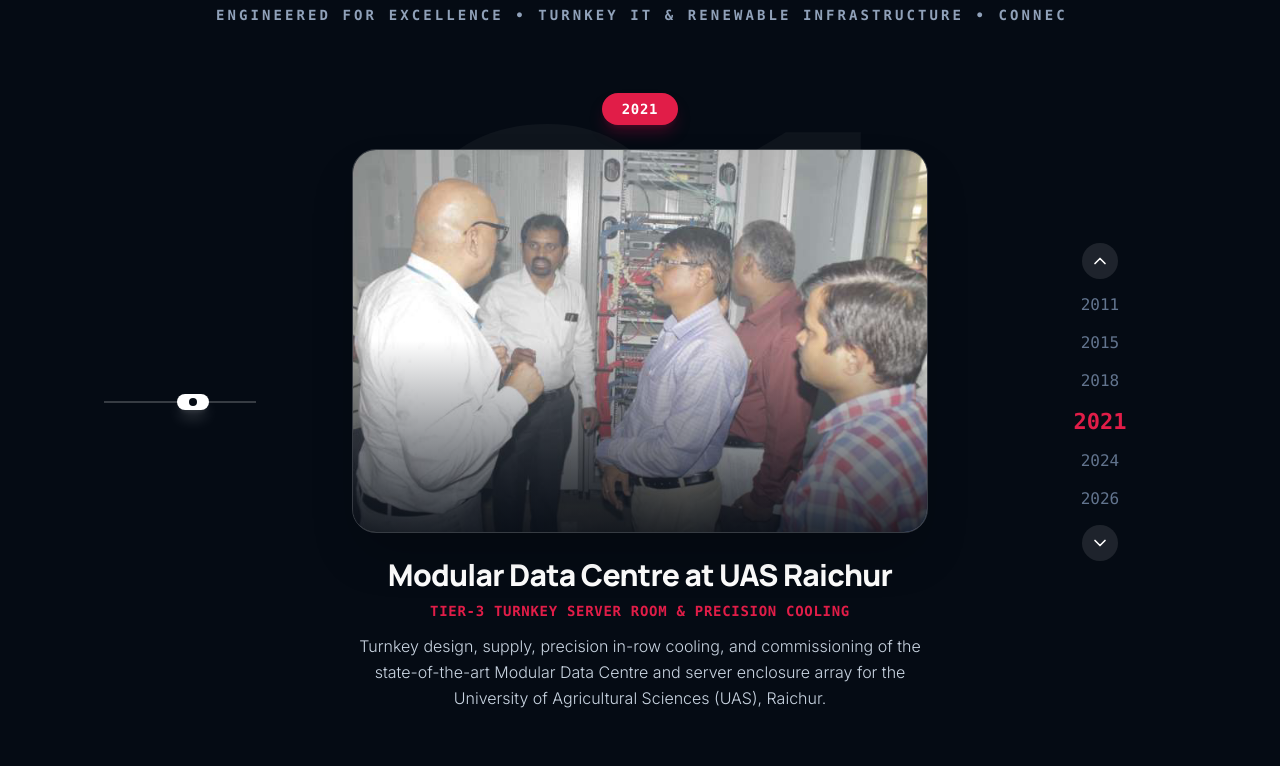
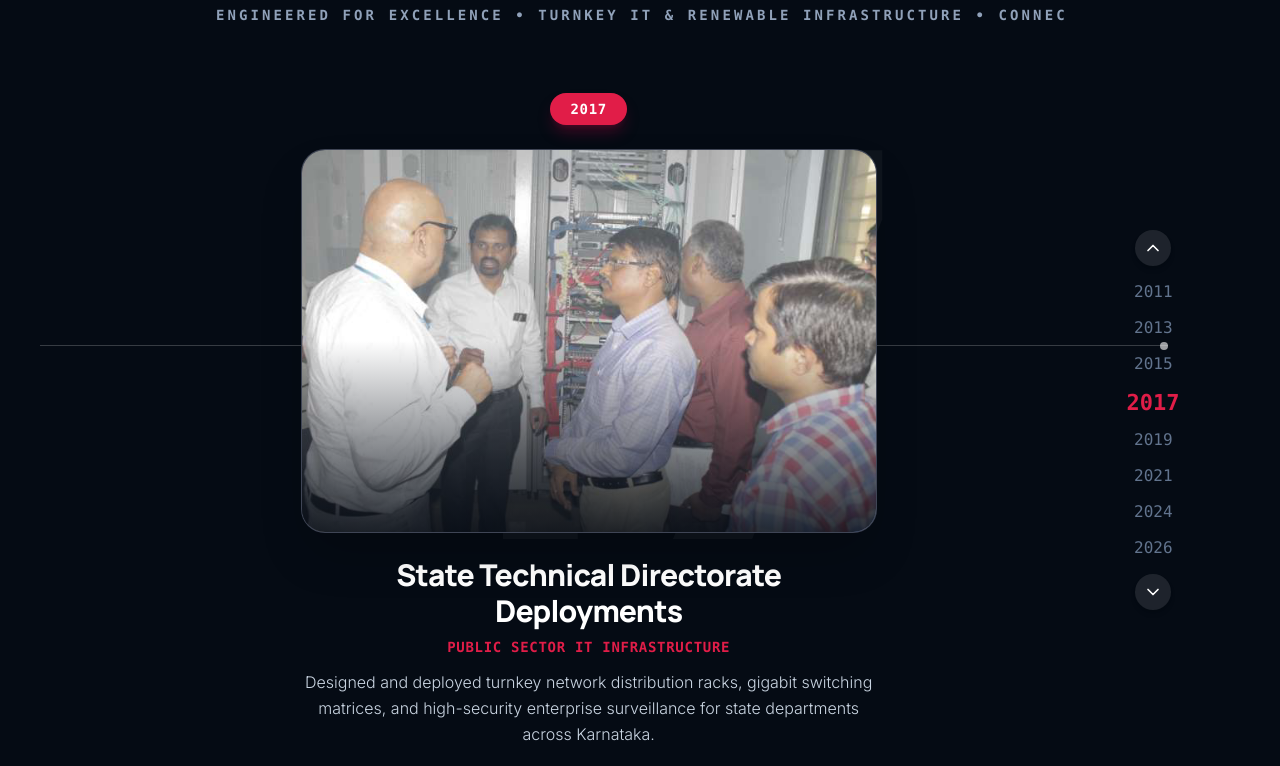
Before and after one commit to ragul-genz/bengalore.pvt, a Next.js app: page /about in a window 1280 px wide. Shown: the part 1034-1800 px from the top of the page. Built offline with nearby package versions, Linux system fonts and the light colour scheme.

Commit message:
feat(about): implement continuous horizontal timeline scrubber and 8-milestone vertical selector matching reference video 3

```diff
--- a/src/app/about/AboutClient.tsx
+++ b/src/app/about/AboutClient.tsx
@@ -38,6 +38,16 @@ const JOURNEY_MILESTONES: Milestone[] = [
     badge: "FOUNDATION",
   },
   {
+    year: "2013",
+    shortYear: "13",
+    title: "Enterprise Computing & OEM Alliances",
+    subtitle: "Direct Tier-1 Partnerships",
+    description:
+      "Established strategic supply agreements with global OEM leaders (HP, Cisco, Dell, Schneider Electric) for institutional servers, active switches, and commercial workstations.",
+    image: "/projects/project-color-patching-dressing.png",
+    badge: "OEM EXPANSION",
+  },
+  {
     year: "2015",
     shortYear: "15",
     title: "Structured Cabling & Network Operations",
@@ -48,8 +58,18 @@ const JOURNEY_MILESTONES: Milestone[] = [
     badge: "ENTERPRISE NETWORKING",
   },
   {
-    year: "2018",
-    shortYear: "18",
+    year: "2017",
+    shortYear: "17",
+    title: "State Technical Directorate Deployments",
+    subtitle: "Public Sector IT Infrastructure",
+    description:
+      "Designed and deployed turnkey network distribution racks, gigabit switching matrices, and high-security enterprise surveillance for state departments across Karnataka.",
+    image: "/projects/project-modular-datacenter.png",
+    badge: "PUBLIC SECTOR GRADE",
+  },
+  {
+    year: "2019",
+    shortYear: "19",
     title: "10Gbps Inter-Campus Optical Fiber Ring",
     subtitle: "Flagship 14-Building Backbone at SJBIT",
     description:
@@ -286,25 +306,32 @@ export function AboutClient() {
         </div>
 
         {/* Interactive Timeline Center Stage */}
-        <div className="max-w-6xl mx-auto px-6 sm:px-10 pt-12 sm:pt-16 relative z-20">
-          <div className="relative grid grid-cols-1 lg:grid-cols-12 gap-8 items-center">
-            {/* Left Horizontal Scrubber Line (Desktop) */}
-            <div className="hidden lg:block lg:col-span-2">
-              <div className="relative w-full h-[2px] bg-white/20 flex items-center">
+        <div className="max-w-7xl mx-auto px-6 sm:px-10 pt-12 sm:pt-16 relative z-20">
+          {/* Continuous Horizontal Scrubber Line Across Viewport (Exact Match to Frames 00:04 & 00:08) */}
+          <div className="hidden sm:block absolute top-[44%] left-10 right-28 pointer-events-none z-10">
+            <div className="relative w-full h-[1px] bg-white/20">
+              {/* Slider Pill Thumb */}
               <motion.div
                 animate={{
-                    left: `${(activeMilestoneIndex / (JOURNEY_MILESTONES.length - 1)) * 80}%`,
+                  left: `${(activeMilestoneIndex / (JOURNEY_MILESTONES.length - 1)) * 92}%`,
                 }}
-                  transition={{ duration: 0.45, ease: CINEMATIC_EASE }}
-                  className="absolute w-8 h-4 rounded-full bg-white flex items-center justify-center shadow-lg shadow-white/20"
+                transition={{ duration: 0.5, ease: CINEMATIC_EASE }}
+                className="absolute top-1/2 -translate-y-1/2 w-10 h-6 rounded-full bg-white flex items-center justify-center shadow-2xl pointer-events-auto cursor-pointer border border-slate-300 select-none"
+                title={`Year ${activeMilestone.year}`}
               >
-                  <span className="w-2 h-2 rounded-full bg-[#050B14]" />
+                <span className="w-2.5 h-2.5 rounded-full bg-black" />
               </motion.div>
+              {/* Right End Dot */}
+              <span className="absolute right-0 top-1/2 -translate-y-1/2 w-2 h-2 rounded-full bg-white/60" />
             </div>
           </div>
 
+          <div className="relative grid grid-cols-1 lg:grid-cols-12 gap-8 items-center">
+            {/* Left Spacer for Timeline Scrubber balance */}
+            <div className="hidden lg:block lg:col-span-1" />
+
             {/* Center Stage: Photo Card + Details */}
-            <div className="lg:col-span-8 flex flex-col items-center text-center space-y-6">
+            <div className="lg:col-span-9 flex flex-col items-center text-center space-y-6 relative z-20">
               {/* Year Pill Badge */}
               <AnimatePresence mode="wait">
                 <motion.div
@@ -320,7 +347,7 @@ export function AboutClient() {
               </AnimatePresence>
 
               {/* Curved Photo Card */}
-              <div className="relative w-full max-w-xl h-64 sm:h-80 md:h-96 rounded-3xl overflow-hidden shadow-2xl border border-white/20">
+              <div className="relative w-full max-w-xl h-64 sm:h-80 md:h-96 rounded-3xl overflow-hidden shadow-2xl border border-white/20 bg-slate-900">
                 <AnimatePresence mode="wait">
                   <motion.div
                     key={activeMilestone.year}
@@ -365,20 +392,20 @@ export function AboutClient() {
               </AnimatePresence>
             </div>
 
-            {/* Right: Vertical Year Selector (Exact Match to Frame 00:04) */}
-            <div className="lg:col-span-2 flex flex-row lg:flex-col items-center justify-center gap-2 sm:gap-3 pt-6 lg:pt-0">
+            {/* Right: Vertical Year Selector (Exact Match to Frame 00:04 & 00:08) */}
+            <div className="lg:col-span-2 flex flex-row lg:flex-col items-center justify-center gap-2 sm:gap-3 pt-6 lg:pt-0 relative z-20">
               {/* Up Arrow */}
               <button
                 type="button"
                 onClick={handlePrevYear}
-                className="w-9 h-9 rounded-full bg-white/10 hover:bg-white/20 text-white flex items-center justify-center transition-colors cursor-pointer"
+                className="w-9 h-9 rounded-full bg-white/10 hover:bg-white text-white hover:text-black flex items-center justify-center transition-colors cursor-pointer shadow-md"
                 aria-label="Previous milestone"
               >
                 <ChevronUp className="w-5 h-5" />
               </button>
 
               {/* Vertical Stack of Years */}
-              <div className="flex flex-row lg:flex-col items-center gap-2 sm:gap-2.5">
+              <div className="flex flex-row lg:flex-col items-center gap-1.5 sm:gap-2">
                 {JOURNEY_MILESTONES.map((m, idx) => {
                   const isActive = idx === activeMilestoneIndex;
                   return (
@@ -386,10 +413,10 @@ export function AboutClient() {
                       key={m.year}
                       type="button"
                       onClick={() => setActiveMilestoneIndex(idx)}
-                      className={`font-mono text-sm sm:text-base transition-all duration-200 cursor-pointer px-2 py-0.5 rounded-lg ${
+                      className={`font-mono text-sm sm:text-base transition-all duration-200 cursor-pointer px-2.5 py-0.5 rounded-lg ${
                         isActive
                           ? "text-[#E11D48] font-black text-lg sm:text-xl scale-110"
-                          : "text-slate-500 hover:text-slate-300 font-medium"
+                          : "text-slate-500 hover:text-slate-200 font-medium"
                       }`}
                     >
                       {m.year}
@@ -402,7 +429,7 @@ export function AboutClient() {
               <button
                 type="button"
                 onClick={handleNextYear}
-                className="w-9 h-9 rounded-full bg-white/10 hover:bg-white/20 text-white flex items-center justify-center transition-colors cursor-pointer"
+                className="w-9 h-9 rounded-full bg-white/10 hover:bg-white text-white hover:text-black flex items-center justify-center transition-colors cursor-pointer shadow-md"
                 aria-label="Next milestone"
               >
                 <ChevronDown className="w-5 h-5" />
```
Lines whose indentation alone changed are shown as unchanged.
